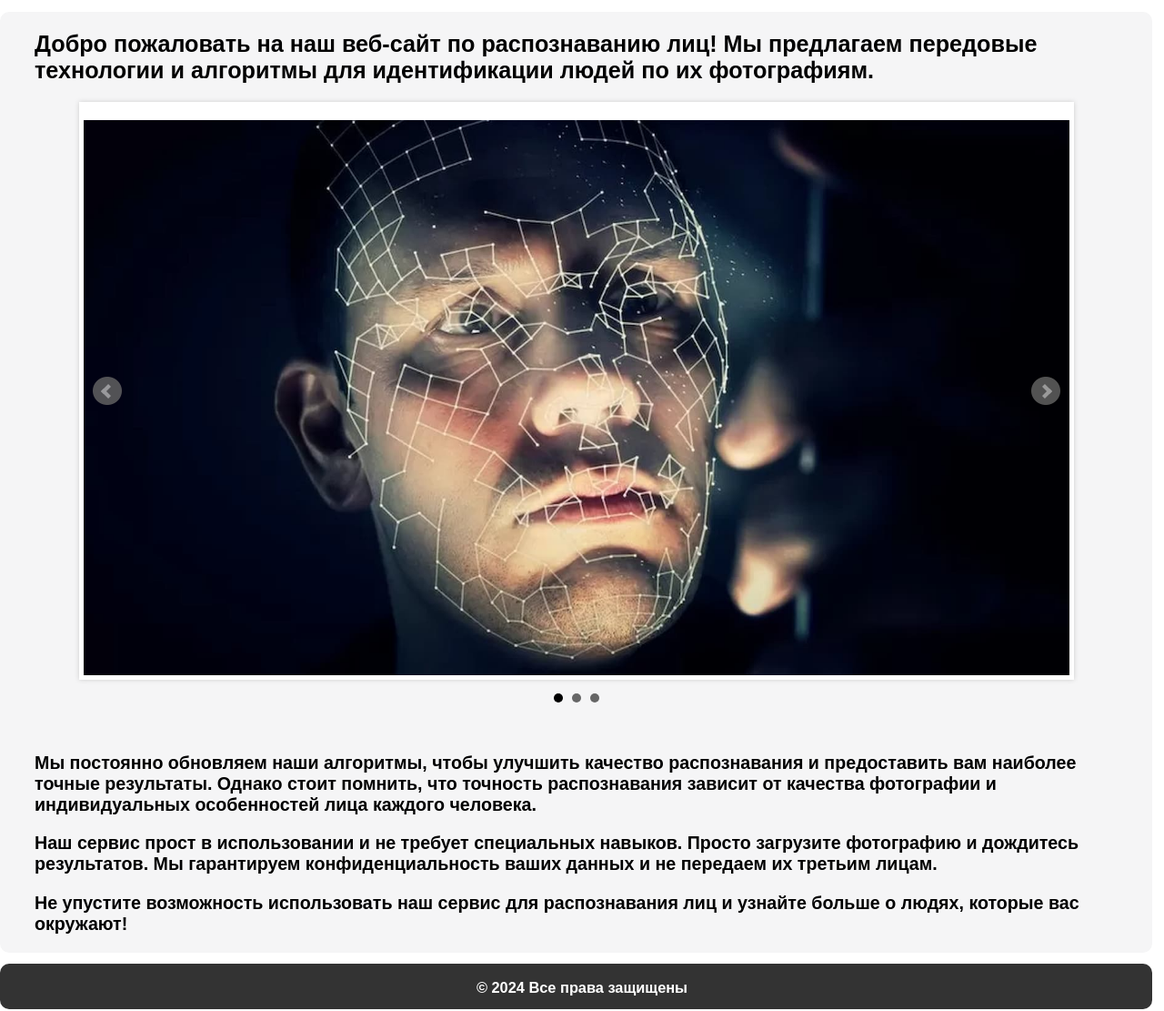
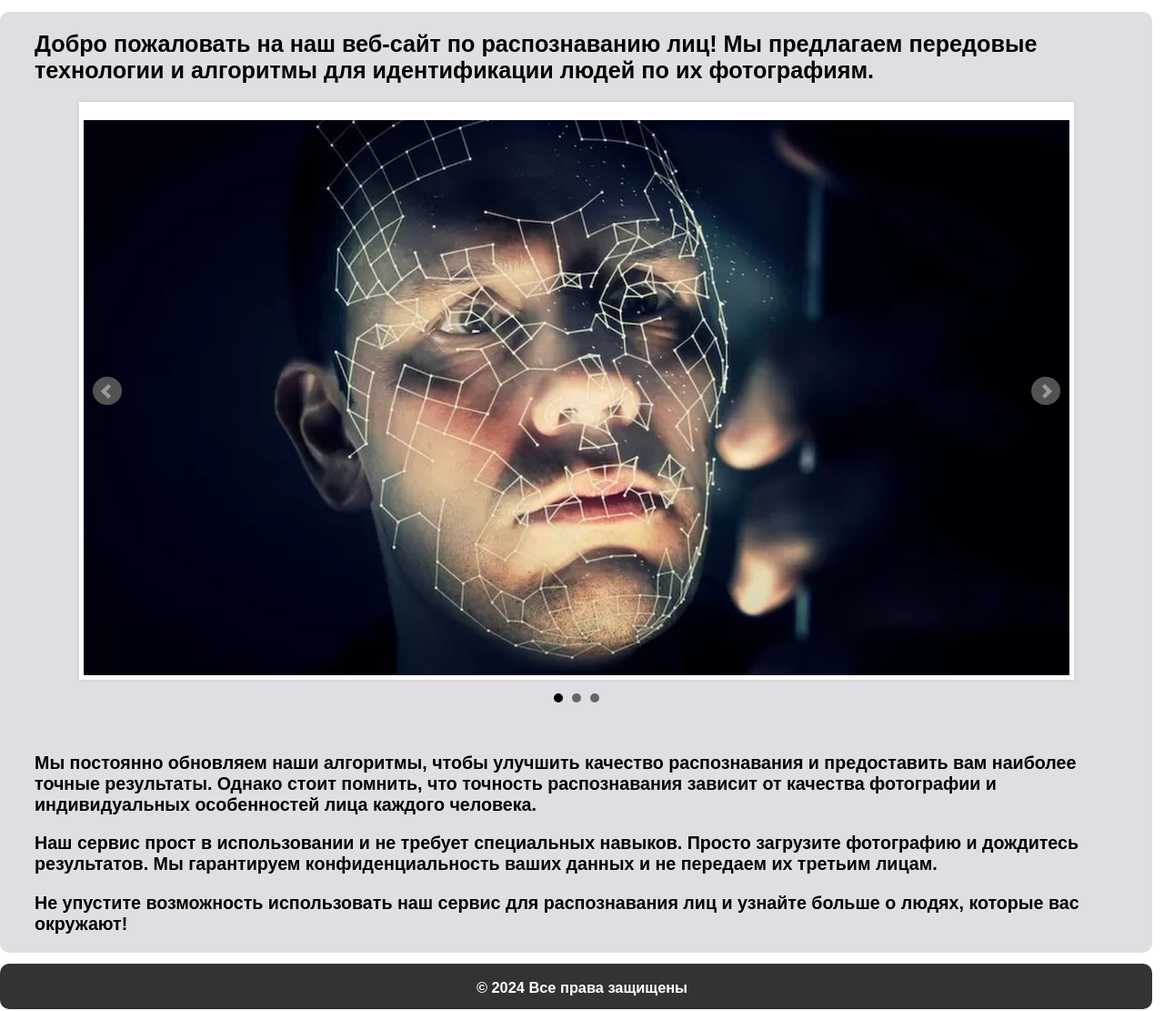
Before and after one commit to Vann4/face_detection, a Django app: page / in a window 1280 px wide. Shown: the part 100-1211 px from the top of the page at 91% size. Run offline with Django 5.2, Linux system fonts and the light colour scheme; some libraries are stand-ins or nearby versions.

Commit message:
Change background color

```diff
--- a/detection_face/face_app/static/css/style.css
+++ b/detection_face/face_app/static/css/style.css
@@ -74,7 +74,7 @@ main{
 	display: flex;
 	margin: 0px 0% 1% 0%;
     border-radius: 10px;
-    background-color: #F5F5F6;
+    background-color: #dfdfe3;
     flex-direction: column;
     align-items: center;
     font-size: 1.2em;
@@ -168,6 +168,11 @@ main h1{
 	outline:none;
 }
 
+.working_with_images_a{
+    color: black;
+    font-size: 1.5em;
+}
+
 footer{
 	width: 100%;
 	height: 50px;
```
